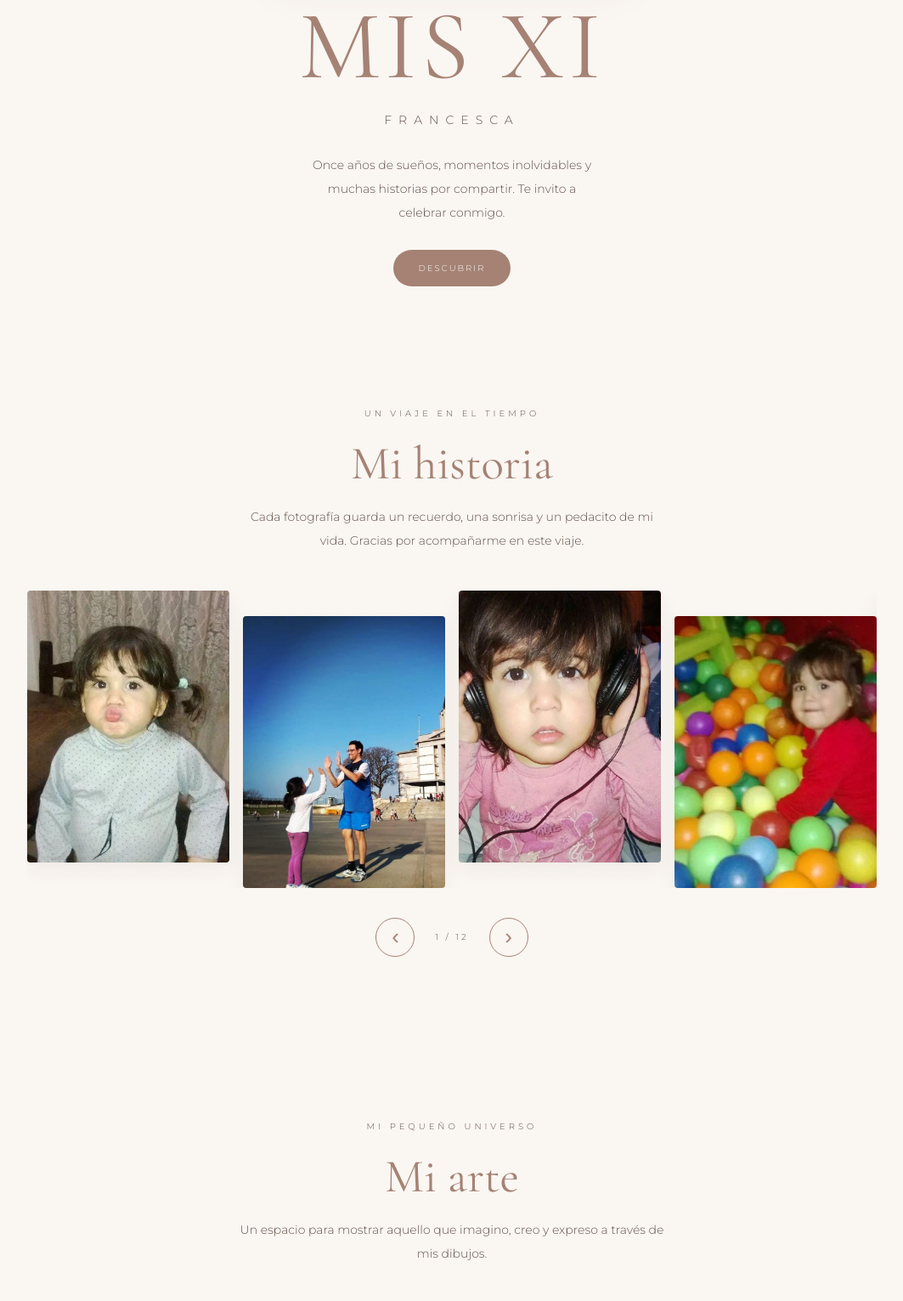
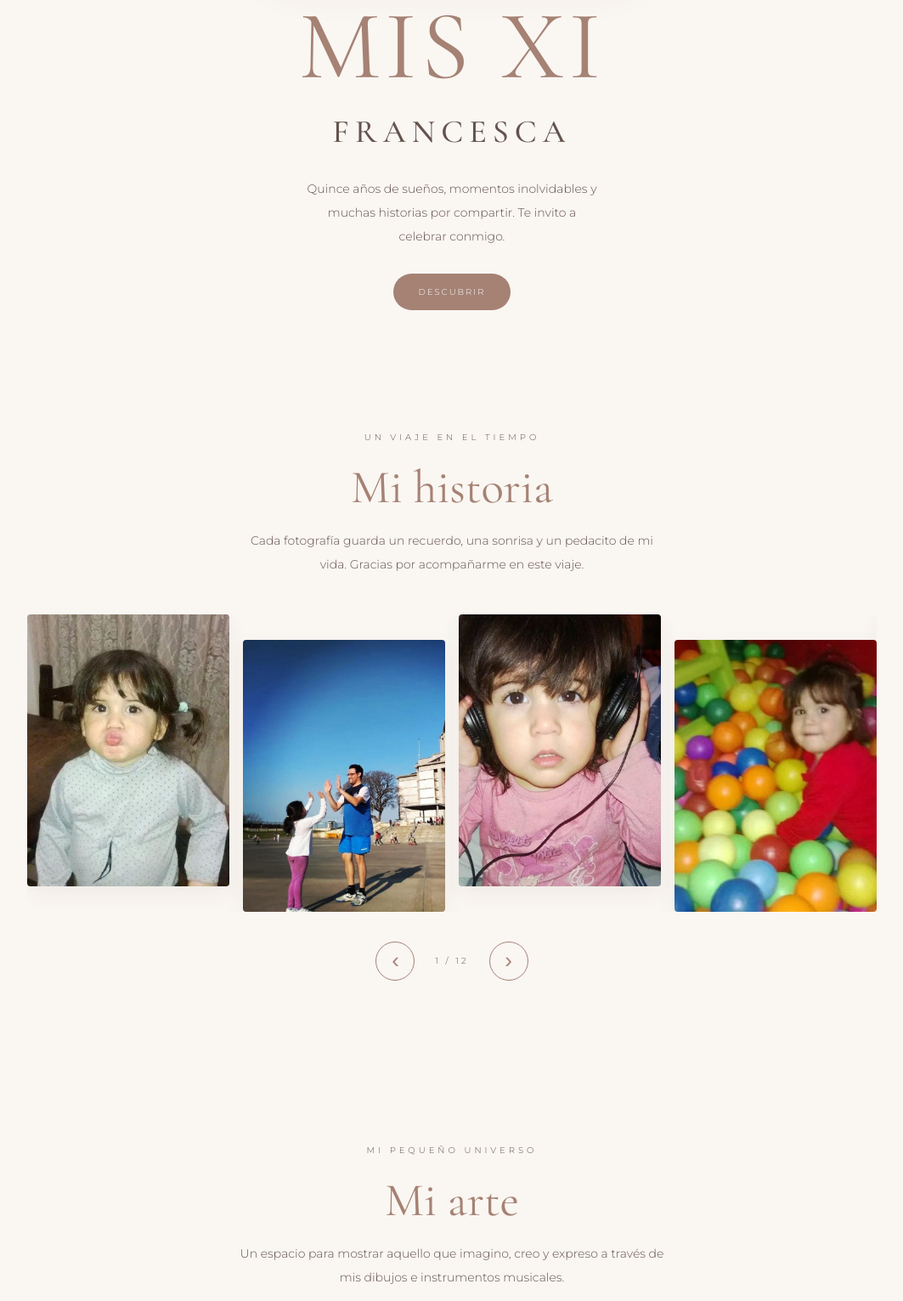
Before and after one commit to franmisxv/mis-xv-invitacion, a plain HTML site: page index.html in a window 1280 px wide. Shown: the part 632-2163 px from the top of the page at 85% size, without its empty margins (108-1171 px from the left). Drawn offline with nearby package versions, Linux system fonts and the light colour scheme.

Commit message:
Refactor hero name styles and improve text clarity
Updated font properties for hero name and adjusted text content for clarity. Changed comments to use uppercase letters for consistency.

```diff
--- a/index.html
+++ b/index.html
@@ -104,10 +104,13 @@ p {
 }
 
 .hero-name {
-  font-size: 14px;
-  letter-spacing: 8px;
+  font-family: 'Cormorant Garamond', serif;
+  font-size: clamp(25px, 5vw, 38px);
+  font-weight: 500;
+  letter-spacing: 7px;
   text-transform: uppercase;
   margin: 20px 0;
+  color: var(--texto);
 }
 
 .hero-text {
@@ -319,6 +322,7 @@ footer {
 
   .hero-name {
     letter-spacing: 5px;
+    font-size: 30px;
   }
 
   .section-title {
@@ -390,7 +394,7 @@ footer {
   <div class="hero-name">FRANCESCA</div>
 
   <p class="hero-text">
-    Once años de sueños, momentos inolvidables
+    Quince años de sueños, momentos inolvidables
     y muchas historias por compartir.
     Te invito a celebrar conmigo.
   </p>
@@ -441,7 +445,7 @@ footer {
 
   <p class="section-description">
     Un espacio para mostrar aquello que imagino,
-    creo y expreso a través de mis dibujos.
+    creo y expreso a través de mis dibujos e instrumentos musicales.
   </p>
 
   <div class="gallery-wrapper" id="arteGallery">
@@ -618,20 +622,20 @@ function mover(id, direccion) {
   actualizar(id);
 }
 
-/* HISTORIA: 48 FOTOS */
+/* HISTORIA: 48 FOTOS CON H MAYUSCULA */
 
 crearGaleria(
   'historiaGallery',
-  'h',
+  'H',
   48,
   'historiaCounter'
 );
 
-/* ARTE: 22 FOTOS */
+/* ARTE: 22 FOTOS CON A MAYUSCULA */
 
 crearGaleria(
   'arteGallery',
-  'a',
+  'A',
   22,
   'arteCounter',
   'art-page'
```
